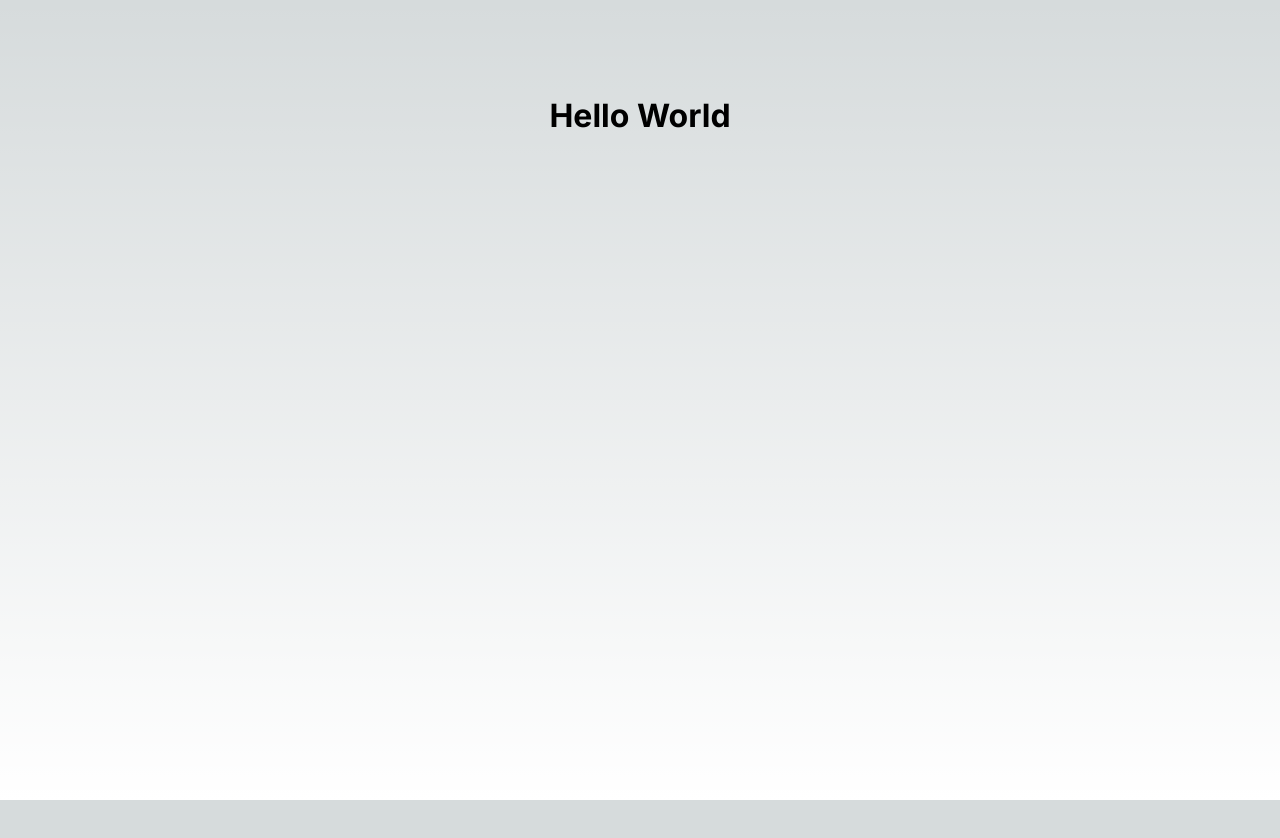
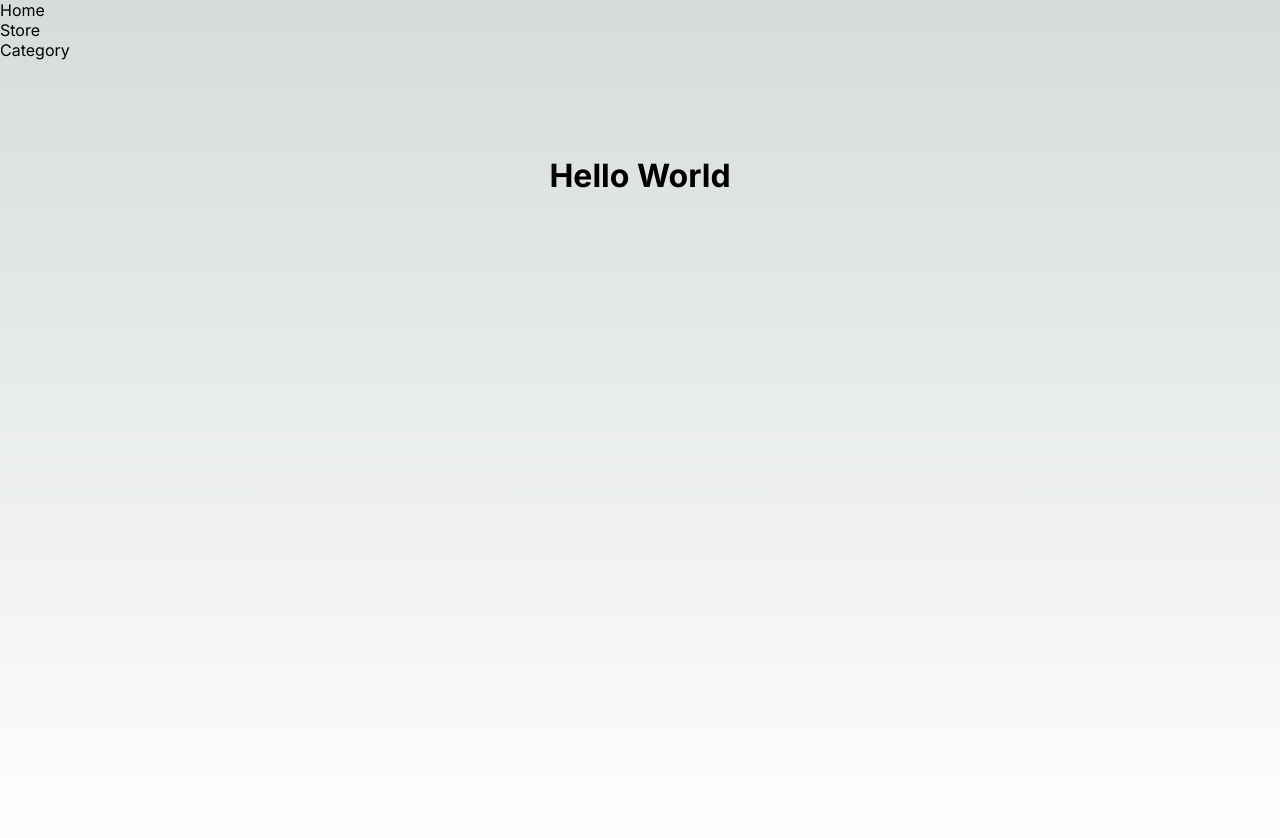
Before and after one commit to Yordyr06/nextjs-fundamentals, a Next.js app: page / in a window 1280 px wide. Shown: the top 838 px of the page. Before the commit the page ends 800 px from the top, so only its background shows below. Built offline with nearby package versions, Linux system fonts and the light colour scheme.

Commit message:
😳 Third Commit

```diff
--- a/app/layout.tsx
+++ b/app/layout.tsx
@@ -5,7 +5,7 @@ import "./globals.css";
 const inter = Inter({ subsets: ["latin"] });
 
 export const metadata: Metadata = {
-  title: "Create Next App",
+  title: "Next Js Fundamentals",
   description: "Generated by create next app",
 };
 
@@ -16,7 +16,18 @@ export default function RootLayout({
 }>) {
   return (
     <html lang="en">
-      <body className={inter.className}>{children}</body>
+      <header>
+        <nav>
+          <ul>
+            <li>Home</li>
+            <li>Store</li>
+            <li>Category</li>
+          </ul>
+        </nav>
+      </header>
+      <body className={inter.className}>
+        {children}
+      </body>
     </html>
   );
 }
```
Also changed, not shown: app/store/layout.tsx (added, +8 -0 lines).
